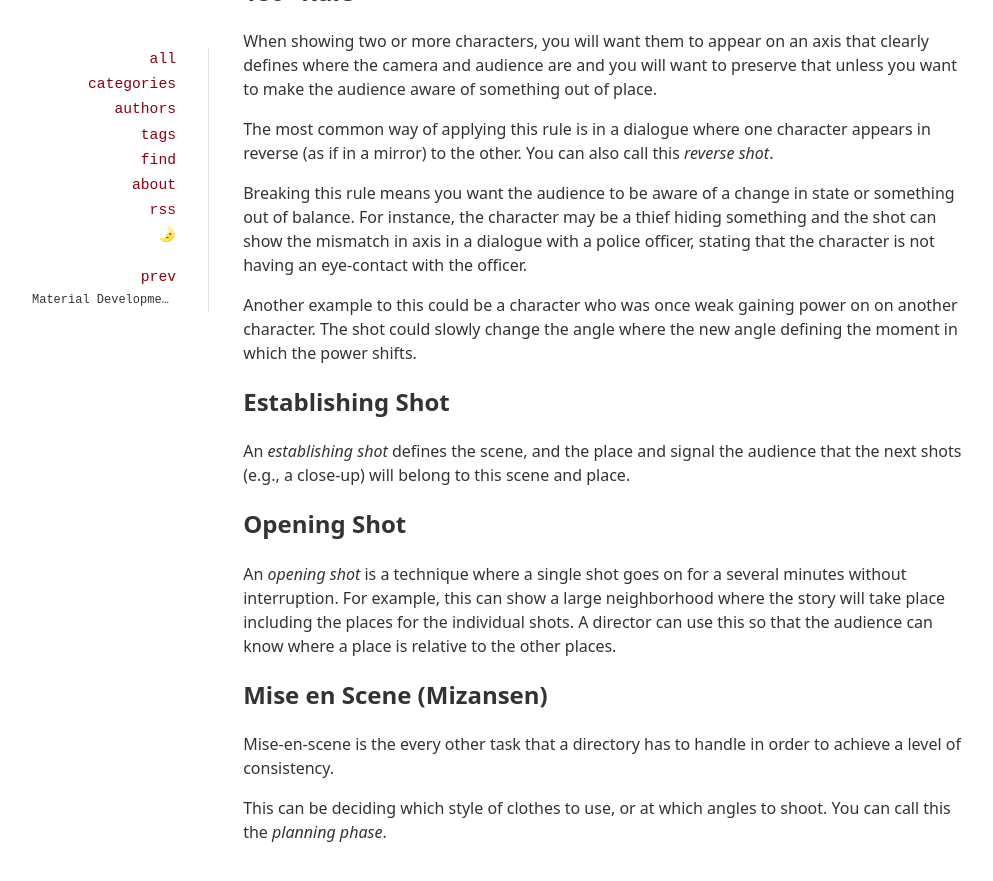
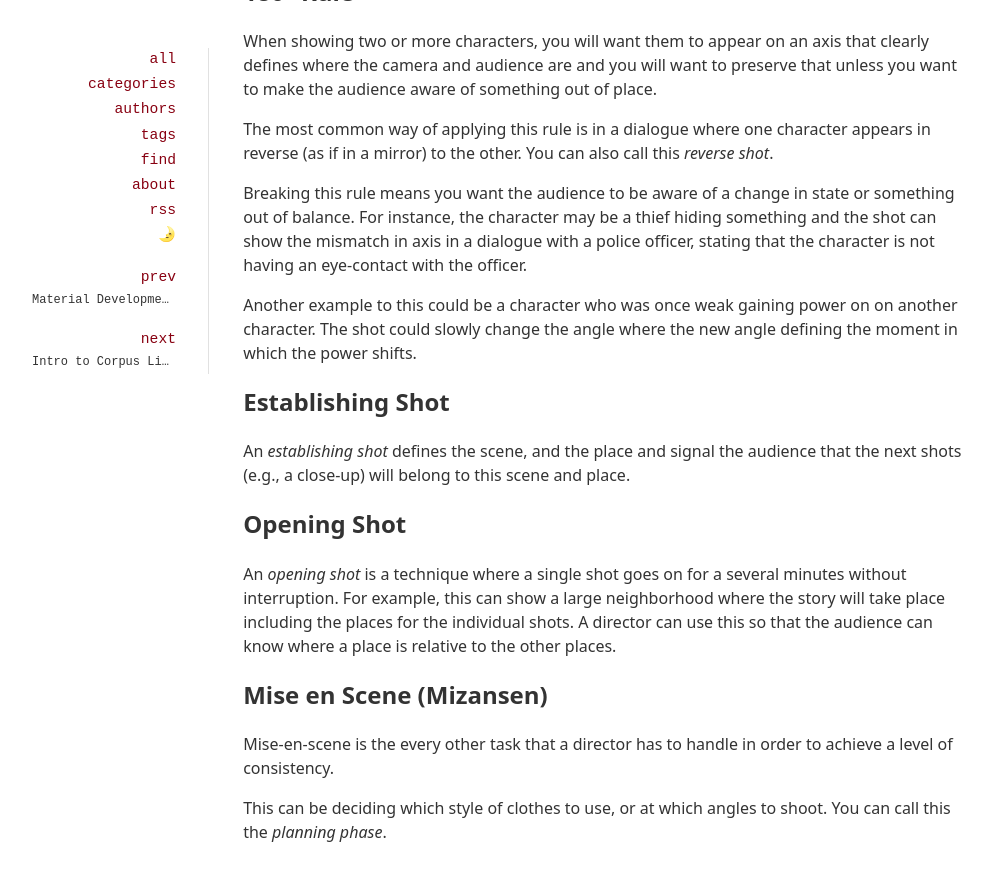
Before and after one commit to velitasali/notes, a Jekyll site: the page built from _posts/2020-10-19-film-studies-3-1.md, in a window 1280 px wide and 900 px high, scrolled down 619 px. Shown: the top 881 px of the window, without its empty margins (128-1121 px from the left). Built offline with Jekyll 4.4.1, drawn with Linux system fonts in a browser that asks for light colours.

Commit message:
Add Intro to Corpus Linguistics Week 3 & move some posts and fix typos

```diff
--- a/_posts/2020-10-19-film-studies-3-1.md
+++ b/_posts/2020-10-19-film-studies-3-1.md
@@ -41,6 +41,6 @@
 
 ## Mise en Scene (Mizansen)
 
-Mise-en-scene is the every other task that a directory has to handle in order to achieve a level of consistency.
+Mise-en-scene is the every other task that a director has to handle in order to achieve a level of consistency.
 
 This can be deciding which style of clothes to use, or at which angles to shoot. You can call this the *planning phase*.
--- /dev/null
+++ b/_posts/2020-10-20-intro-to-corpus-linguistics-3.md
@@ -0,0 +1,10 @@
+---
+layout: post
+author: tasali
+title: Intro to Corpus Linguistics - Week 2
+date: 2020-10-20 13:00:00 +300
+description:
+summary:
+tags: []
+category: ELIN479
+---
```
Also changed, not shown: _posts/2020-10-13-intro-to-corpus-linguistics-2.md (renamed from _posts/2020-10-13-corpus-linguistics-2.md).
